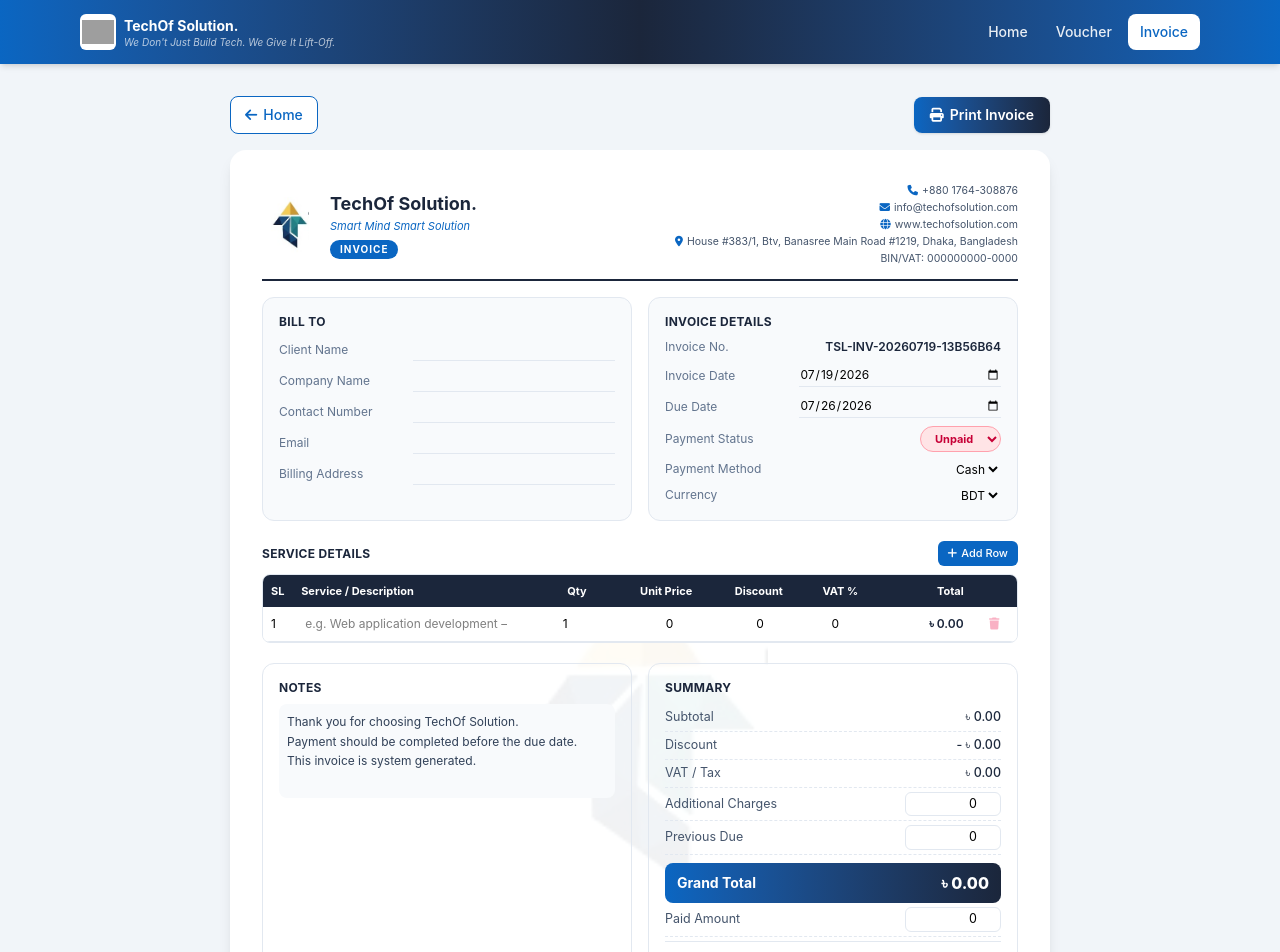
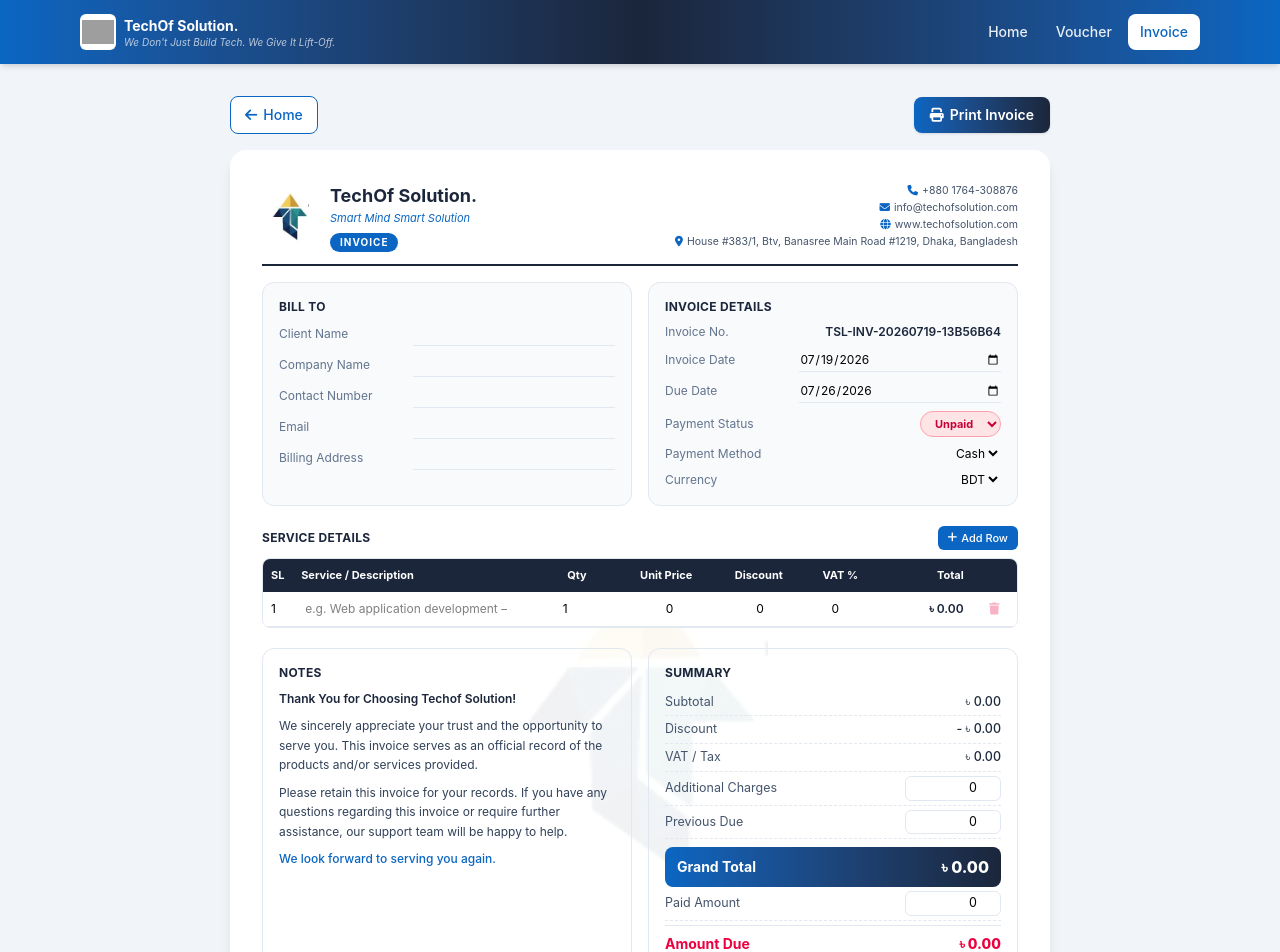
Before and after one commit to AbdullahAlNoman20/Techof-Solution, a React (Vite) app in the folder admin/: page /invoice in a window 1280 px wide. Shown: the top 952 px of the page. Built offline with nearby package versions, Linux system fonts and the light colour scheme; grey boxes are pictures that could not be loaded; a small style sheet from the web is missing.

Commit message:
Correction

```diff
--- a/admin/src/Pages/Invoice/Invoice.jsx
+++ b/admin/src/Pages/Invoice/Invoice.jsx
@@ -352,7 +352,7 @@
               <i className="fa-solid fa-location-dot w-3 text-[#0A66C2] mr-1" />
               {COMPANY.address}
             </p>
-            <p>BIN/VAT: {COMPANY.binVat}</p>
+            {/* <p>BIN/VAT: {COMPANY.binVat}</p> */}
           </div>
         </header>
 
@@ -592,13 +592,28 @@
             <h3 className="text-xs font-bold uppercase tracking-wide text-[#1B263B] mb-2">
               Notes
             </h3>
-            <textarea
-              rows={4}
-              maxLength={600}
-              value={notes}
-              onChange={(e) => setNotes(sanitizeText(e.target.value, 600))}
-              className="w-full text-[12px] text-slate-700 outline-none resize-none bg-slate-50 rounded-lg p-2 leading-relaxed"
-            />
+
+            <div className="w-full min-h-[112px] text-[12px] text-slate-700 rounded-lg leading-relaxed">
+              <p className="font-semibold text-[#1B263B]">
+                Thank You for Choosing Techof Solution!
+              </p>
+
+              <p className="mt-2">
+                We sincerely appreciate your trust and the opportunity to serve
+                you. This invoice serves as an official record of the products
+                and/or services provided.
+              </p>
+
+              <p className="mt-2">
+                Please retain this invoice for your records. If you have any
+                questions regarding this invoice or require further assistance,
+                our support team will be happy to help.
+              </p>
+
+              <p className="mt-2 font-medium text-[#0A66C2]">
+                We look forward to serving you again.
+              </p>
+            </div>
           </div>
 
           <div className="rounded-xl border border-slate-200 p-4 print:p-2.5">
```
